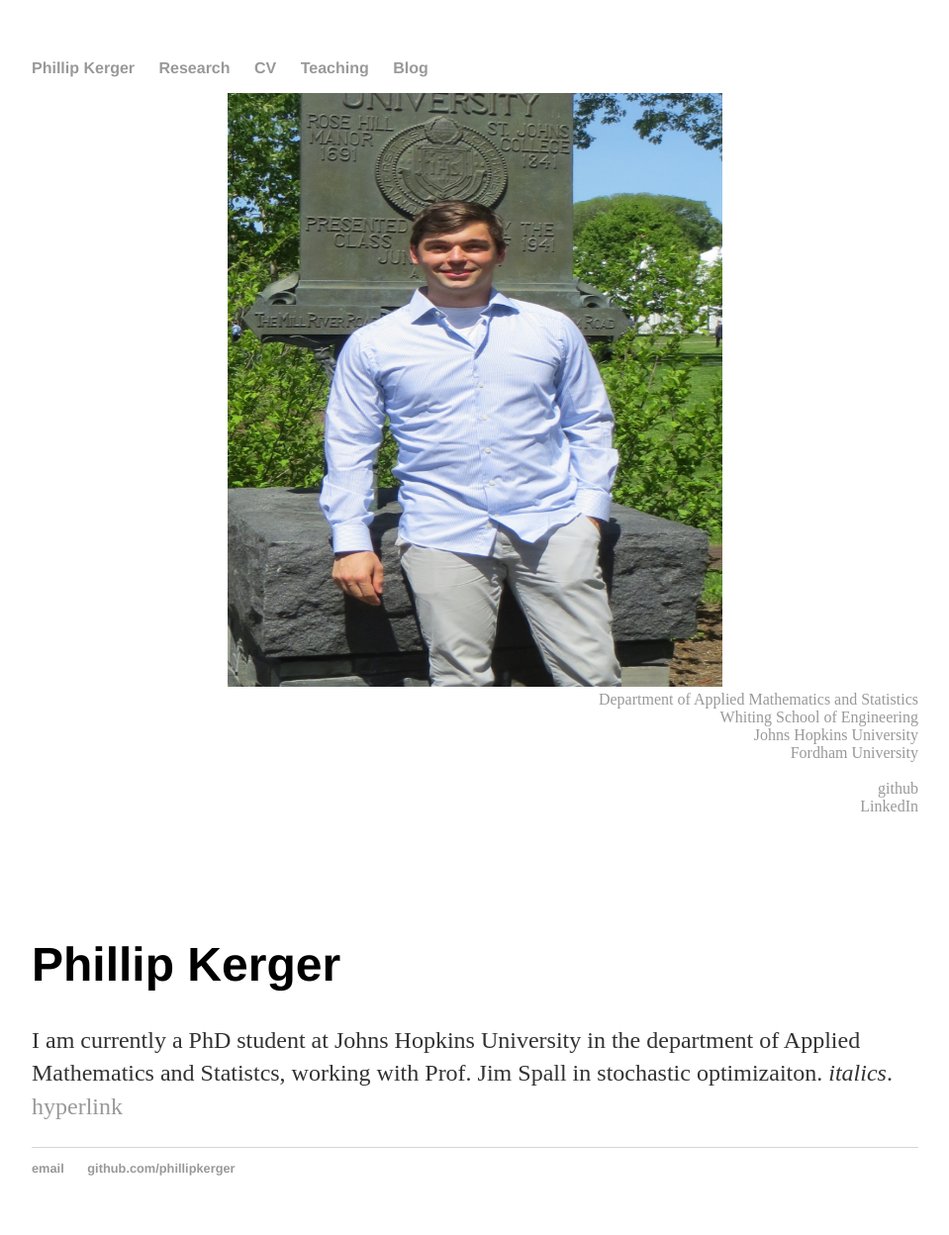
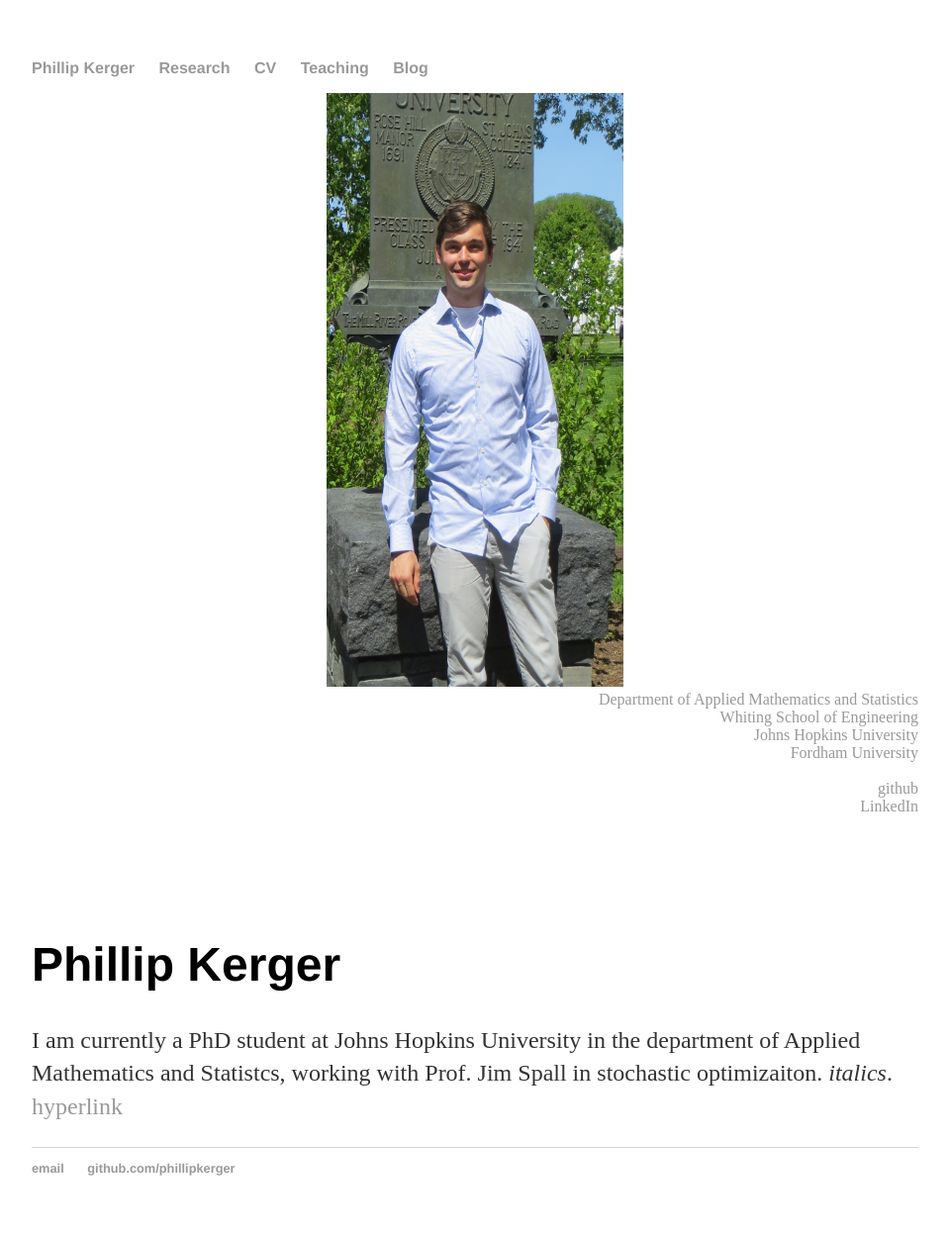
Before and after one commit to PhillipKerger/phillipkerger.github.io, a Jekyll site: the page built from index.html, in a window 1280 px wide. Shown: the whole page at 99% size, without its empty margins (160-1119 px from the left). Built offline with Jekyll 4.4.1, drawn with Linux system fonts in a browser that asks for light colours.

Commit message:
Update index.html

```diff
--- a/index.html
+++ b/index.html
@@ -7,7 +7,7 @@ title: Phillip Kerger
   <div class="span12">
     <div class="container">
 	<div class="span3">
-		<div style="text-align:center"><img src="websitephoto.jpg" style="width:500px;height:600px;">
+		<div style="text-align:center"><img src="websitephoto.jpg" style="width:300px;height:600px;">
 		</div>
 	</div>
 	<div class="span4">
```
